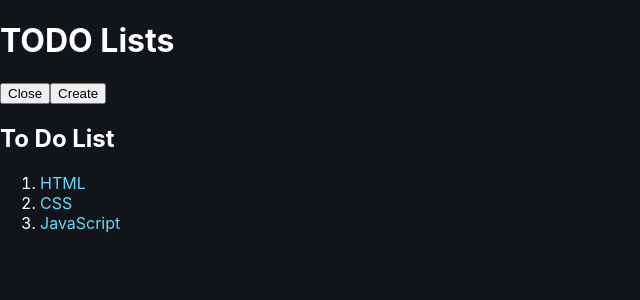
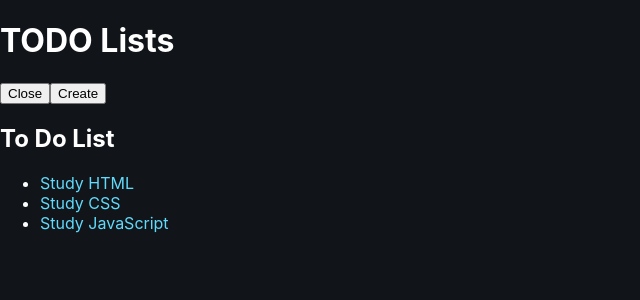
Before and after one commit to FarmBera/react_class_project, a React (Create React App) app: page /todo in a window 1280 px wide. Shown: the top 300 px of the page, without its empty margins (0-640 px from the left). Built offline with nearby package versions, Linux system fonts and the light colour scheme.

Commit message:
Update todo.js

```diff
--- a/src/js/todo.js
+++ b/src/js/todo.js
@@ -21,8 +21,8 @@ import { useState } from 'react';
 
 function Nav(props) {
   const lis = [];
-  for (let i = 0; i < props.topics.length; i++) {
-    let t = props.topics[i];
+  for (let i = 0; i < props.todos.length; i++) {
+    let t = props.todos[i];
     lis.push(
       <li key={t.id}>
         <a
@@ -39,7 +39,7 @@ function Nav(props) {
   }
   return (
     <nav>
-      <ol>{lis}</ol>
+      <ul>{lis}</ul>
     </nav>
   );
 }
@@ -125,10 +125,10 @@ function Todo() {
   const [mode, setMode] = useState('none');
   const [id, setId] = useState(null);
   const [nextId, setNextId] = useState(4);
-  const [topics, setTopics] = useState([
-    { id: 1, title: 'HTML', body: 'Study html ...' },
-    { id: 2, title: 'CSS', body: 'Study css ...' },
-    { id: 3, title: 'JavaScript', body: 'Study javascript ...' },
+  const [todos, setTodos] = useState([
+    { id: 1, title: 'Study HTML', body: 'Study html ...' },
+    { id: 2, title: 'Study CSS', body: 'Study css ...' },
+    { id: 3, title: 'Study JavaScript', body: 'Study javascript ...' },
   ]);
   let content = null;
   let contextControl = null;
@@ -137,11 +137,11 @@ function Todo() {
   } else if (mode === 'read') {
     let title,
       body = null;
-    for (let i = 0; i < topics.length; i++) {
-      // console.log(topics[i].id, id);
-      if (topics[i].id === id) {
-        title = topics[i].title;
-        body = topics[i].body;
+    for (let i = 0; i < todos.length; i++) {
+      // console.log(todos[i].id, id);
+      if (todos[i].id === id) {
+        title = todos[i].title;
+        body = todos[i].body;
       }
     }
     content = <Article title={title} body={body}></Article>;
@@ -158,12 +158,12 @@ function Todo() {
         <button
           onClick={() => {
             const newTopics = [];
-            for (let i = 0; i < topics.length; i++) {
-              if (topics[i].id !== id) {
-                newTopics.push(topics[i]);
+            for (let i = 0; i < todos.length; i++) {
+              if (todos[i].id !== id) {
+                newTopics.push(todos[i]);
               }
             }
-            setTopics(newTopics);
+            setTodos(newTopics);
             setMode('WELCOME');
           }}>
           Delete
@@ -175,9 +175,9 @@ function Todo() {
       <Create
         onCreate={(_title, _body) => {
           const newTopic = { id: nextId, title: _title, body: _body };
-          const newTopics = [...topics];
+          const newTopics = [...todos];
           newTopics.push(newTopic);
-          setTopics(newTopics);
+          setTodos(newTopics);
           setMode('read');
           setId(nextId);
           setNextId(nextId + 1);
@@ -186,11 +186,11 @@ function Todo() {
   } else if (mode === 'UPDATE') {
     let title,
       body = null;
-    for (let i = 0; i < topics.length; i++) {
-      // console.log(topics[i].id, id);
-      if (topics[i].id === id) {
-        title = topics[i].title;
-        body = topics[i].body;
+    for (let i = 0; i < todos.length; i++) {
+      // console.log(todos[i].id, id);
+      if (todos[i].id === id) {
+        title = todos[i].title;
+        body = todos[i].body;
       }
     }
     content = (
@@ -199,7 +199,7 @@ function Todo() {
         body={body}
         onUpdate={(title, body) => {
           // console.log(title, body);
-          const newTopics = [...topics];
+          const newTopics = [...todos];
           const updatedTopic = { id: id, title: title, body: body };
           for (let i = 0; i < newTopics.length; i++) {
             if (newTopics[i].id === id) {
@@ -207,7 +207,7 @@ function Todo() {
               break;
             }
           }
-          setTopics(newTopics);
+          setTodos(newTopics);
           setMode('read');
         }}></Update>
     );
@@ -235,7 +235,7 @@ function Todo() {
       {content}
       <h2>To Do List</h2>
       <Nav
-        topics={topics}
+        todos={todos}
         onChangeMode={_id => {
           setMode('read');
           setId(_id);
```
